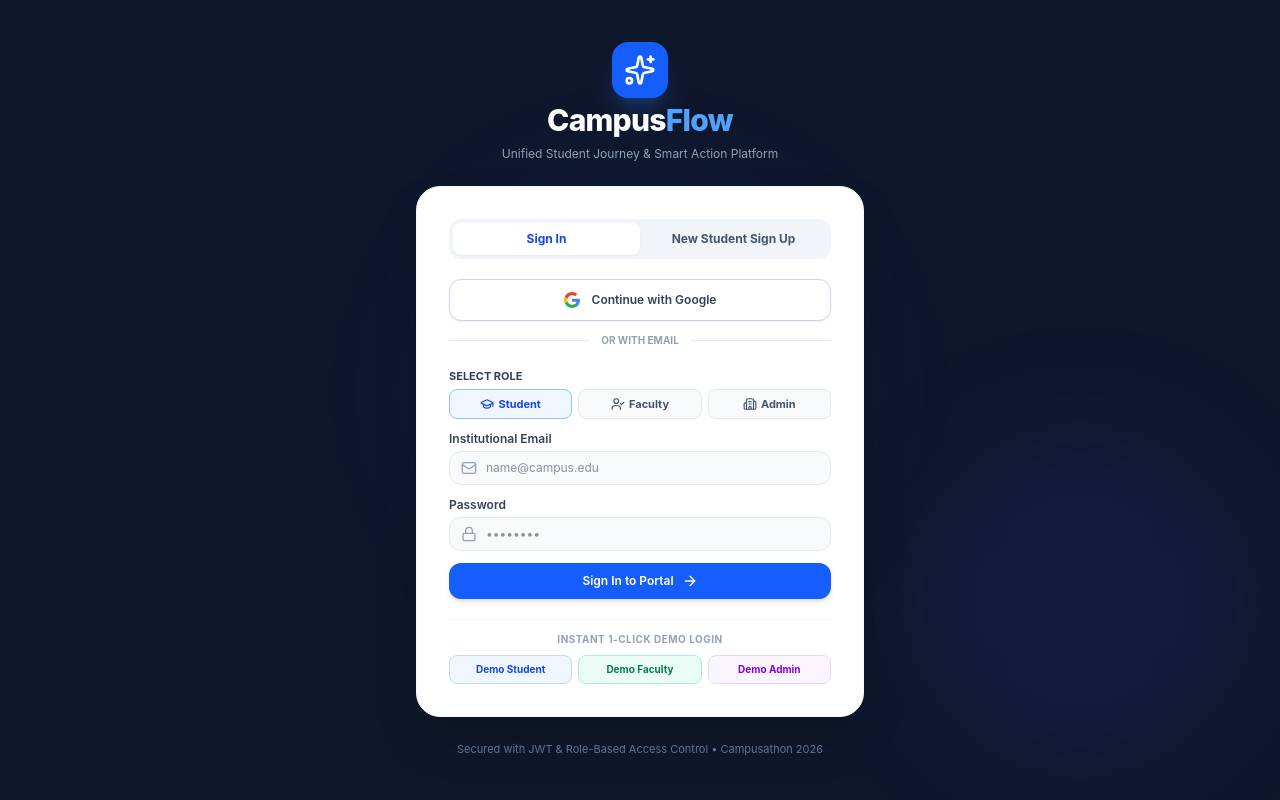
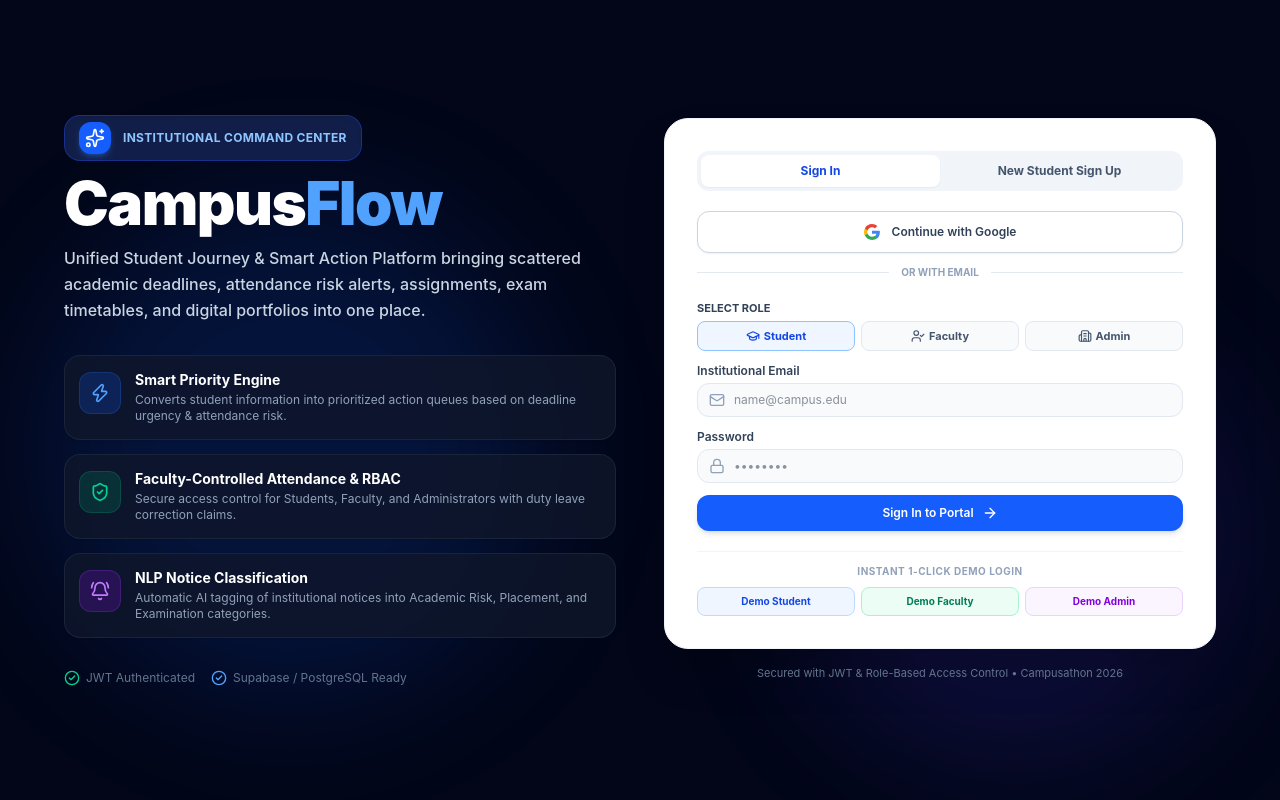
Before and after one commit to Anjali329/campusathon_project, a React (Vite) app in the folder frontend/: page / in a window 1280 px wide. Built offline with nearby package versions, Linux system fonts and the light colour scheme.

Commit message:
Update AuthPage layout: Split 2-column layout with CampusFlow branding on left and login system on right

```diff
--- a/frontend/src/components/AuthPage.jsx
+++ b/frontend/src/components/AuthPage.jsx
@@ -9,7 +9,11 @@ import {
   UserCheck,
   Building2,
   ShieldCheck,
-  CheckCircle2
+  CheckCircle2,
+  Zap,
+  BookOpen,
+  BellRing,
+  Award
 } from 'lucide-react';
 import { currentUser, facultyUser, adminUser } from '../data/mockData';
 
@@ -60,28 +64,92 @@ export default function AuthPage({ onLoginSuccess, setActiveRole }) {
   };
 
   return (
-    <div className="min-h-screen bg-slate-900 flex items-center justify-center p-4 sm:p-6 relative overflow-hidden font-sans">
+    <div className="min-h-screen bg-slate-950 flex items-center justify-center p-4 sm:p-6 lg:p-12 relative overflow-hidden font-sans">
 
-      {/* Background Glow Accents */}
-      <div className="absolute top-1/4 left-1/2 -translate-x-1/2 w-96 h-96 bg-blue-600/10 rounded-full blur-3xl pointer-events-none"></div>
-      <div className="absolute bottom-10 right-10 w-80 h-80 bg-indigo-600/10 rounded-full blur-3xl pointer-events-none"></div>
+      {/* Background Radial Glow Accents */}
+      <div className="absolute top-1/4 left-10 w-[500px] h-[500px] bg-blue-600/15 rounded-full blur-3xl pointer-events-none"></div>
+      <div className="absolute bottom-10 right-10 w-[450px] h-[450px] bg-indigo-600/15 rounded-full blur-3xl pointer-events-none"></div>
 
-      <div className="max-w-md w-full space-y-6 relative z-10">
+      {/* Main 2-Column Split Container */}
+      <div className="max-w-6xl w-full grid grid-cols-1 lg:grid-cols-12 gap-8 lg:gap-12 items-center relative z-10">
 
-        {/* Brand Header */}
-        <div className="text-center space-y-2">
-          <div className="inline-flex items-center justify-center w-14 h-14 rounded-2xl bg-blue-600 text-white shadow-xl shadow-blue-500/20 mb-1">
-            <Sparkles className="w-8 h-8" />
+        {/* LEFT COLUMN: CampusFlow Branding & Core Platform Highlights */}
+        <div className="lg:col-span-6 space-y-6 text-left">
+
+          {/* Logo & Title */}
+          <div className="space-y-3">
+            <div className="inline-flex items-center space-x-3 bg-blue-950/80 border border-blue-800/60 px-3.5 py-1.5 rounded-2xl shadow-inner">
+              <div className="w-8 h-8 rounded-xl bg-blue-600 flex items-center justify-center shadow-md shadow-blue-500/30">
+                <Sparkles className="w-5 h-5 text-white" />
               </div>
-          <h1 className="text-2xl sm:text-3xl font-extrabold text-white tracking-tight">
+              <span className="text-xs font-bold text-blue-300 tracking-wide uppercase">Institutional Command Center</span>
+            </div>
+
+            <h1 className="text-4xl sm:text-5xl lg:text-6xl font-black text-white tracking-tight">
               Campus<span className="text-blue-400">Flow</span>
             </h1>
-          <p className="text-xs text-slate-400">
-            Unified Student Journey & Smart Action Platform
+
+            <p className="text-sm sm:text-base text-slate-300 font-medium leading-relaxed max-w-xl">
+              Unified Student Journey & Smart Action Platform bringing scattered academic deadlines, attendance risk alerts, assignments, exam timetables, and digital portfolios into one place.
             </p>
           </div>
 
-        {/* Auth Card */}
+          {/* Key Platform Value Cards */}
+          <div className="space-y-3.5 pt-2">
+
+            <div className="flex items-start space-x-3.5 bg-slate-900/80 p-3.5 rounded-2xl border border-slate-800/80 shadow-xs">
+              <div className="p-2.5 bg-blue-600/20 text-blue-400 rounded-xl mt-0.5 border border-blue-500/20">
+                <Zap className="w-5 h-5" />
+              </div>
+              <div>
+                <h4 className="font-bold text-white text-xs sm:text-sm">Smart Priority Engine</h4>
+                <p className="text-xs text-slate-400 mt-0.5 leading-snug">
+                  Converts student information into prioritized action queues based on deadline urgency & attendance risk.
+                </p>
+              </div>
+            </div>
+
+            <div className="flex items-start space-x-3.5 bg-slate-900/80 p-3.5 rounded-2xl border border-slate-800/80 shadow-xs">
+              <div className="p-2.5 bg-emerald-600/20 text-emerald-400 rounded-xl mt-0.5 border border-emerald-500/20">
+                <ShieldCheck className="w-5 h-5" />
+              </div>
+              <div>
+                <h4 className="font-bold text-white text-xs sm:text-sm">Faculty-Controlled Attendance & RBAC</h4>
+                <p className="text-xs text-slate-400 mt-0.5 leading-snug">
+                  Secure access control for Students, Faculty, and Administrators with duty leave correction claims.
+                </p>
+              </div>
+            </div>
+
+            <div className="flex items-start space-x-3.5 bg-slate-900/80 p-3.5 rounded-2xl border border-slate-800/80 shadow-xs">
+              <div className="p-2.5 bg-purple-600/20 text-purple-400 rounded-xl mt-0.5 border border-purple-500/20">
+                <BellRing className="w-5 h-5" />
+              </div>
+              <div>
+                <h4 className="font-bold text-white text-xs sm:text-sm">NLP Notice Classification</h4>
+                <p className="text-xs text-slate-400 mt-0.5 leading-snug">
+                  Automatic AI tagging of institutional notices into Academic Risk, Placement, and Examination categories.
+                </p>
+              </div>
+            </div>
+
+          </div>
+
+          <div className="pt-2 text-xs text-slate-500 flex items-center space-x-4">
+            <span className="flex items-center space-x-1.5">
+              <CheckCircle2 className="w-4 h-4 text-emerald-400" />
+              <span>JWT Authenticated</span>
+            </span>
+            <span className="flex items-center space-x-1.5">
+              <CheckCircle2 className="w-4 h-4 text-blue-400" />
+              <span>Supabase / PostgreSQL Ready</span>
+            </span>
+          </div>
+
+        </div>
+
+        {/* RIGHT COLUMN: White Authentication Card */}
+        <div className="lg:col-span-6">
           <div className="bg-white rounded-3xl p-6 sm:p-8 shadow-2xl border border-slate-100 space-y-5">
 
             {/* Sign In / Sign Up Tab Switcher */}
@@ -267,9 +335,10 @@ export default function AuthPage({ onLoginSuccess, setActiveRole }) {
 
           </div>
 
-        <p className="text-[11px] text-slate-500 text-center">
+          <p className="text-[11px] text-slate-500 text-center mt-4">
             Secured with JWT & Role-Based Access Control • Campusathon 2026
           </p>
+        </div>
 
       </div>
 
```
Also changed, not shown: 1 other file (tests, documents, lock files or other folders). Lines whose indentation alone changed are shown as unchanged.
